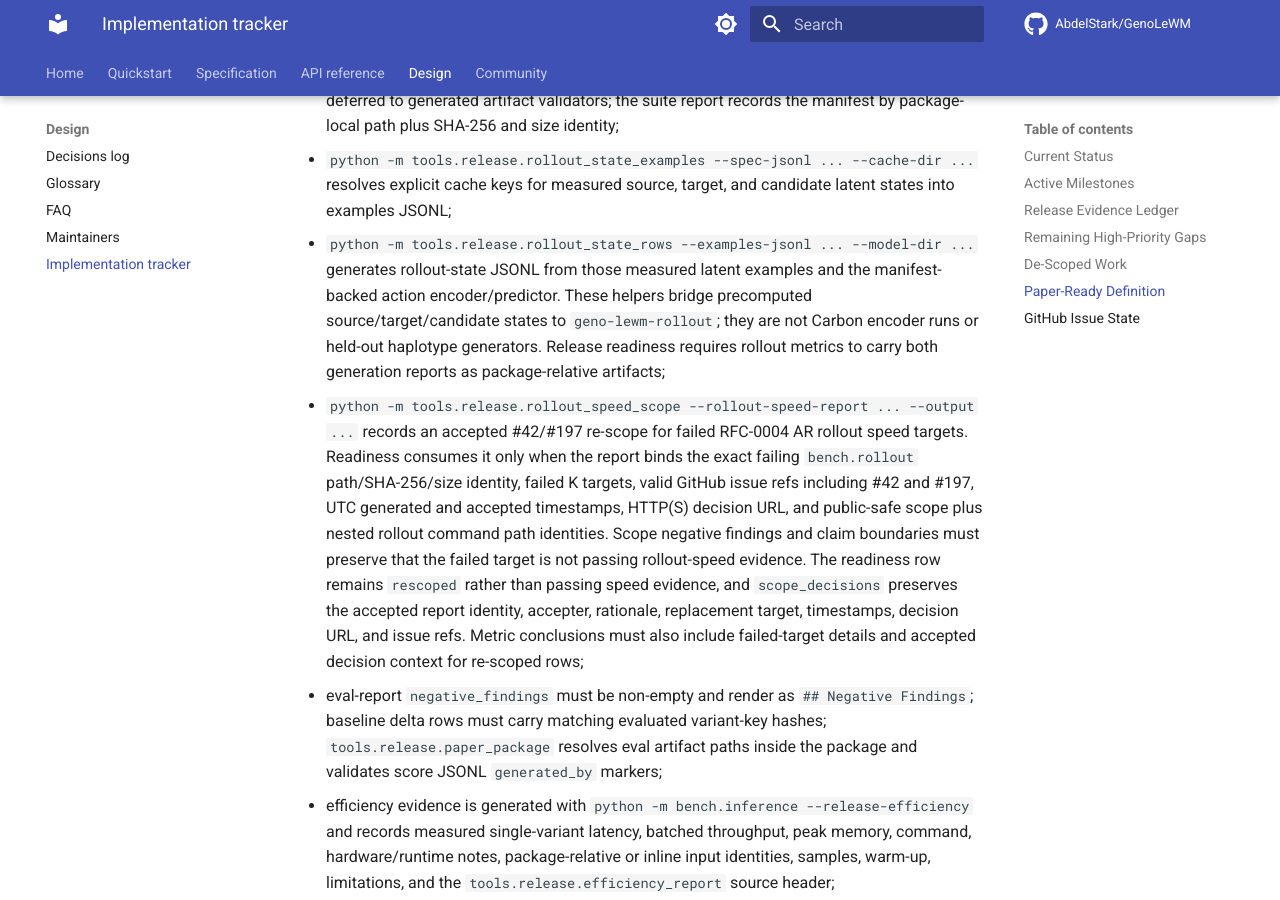
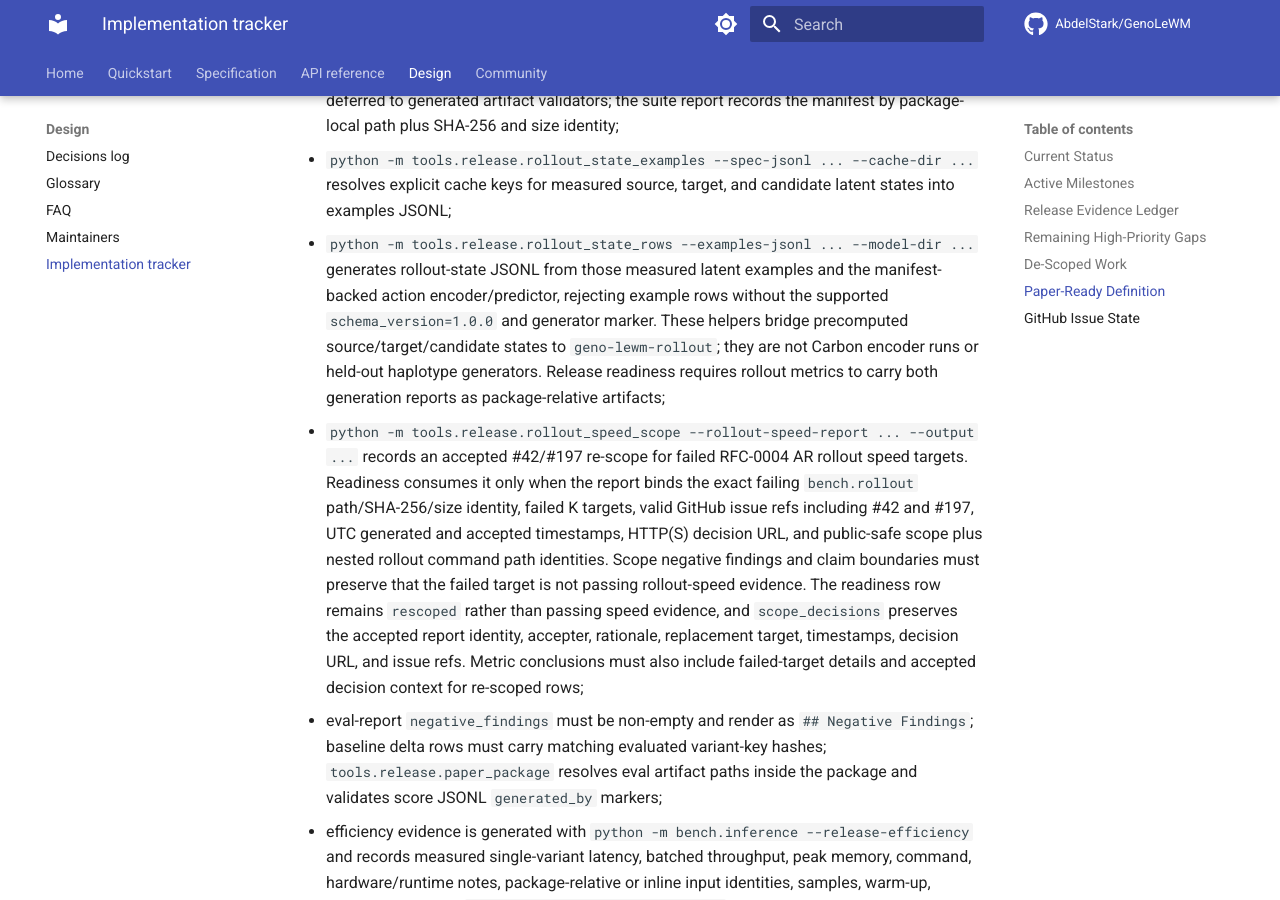
Before and after one commit to AbdelStark/GenoLeWM, an MkDocs documentation site: the page built from docs/roadmap/IMPLEMENTATION.md, in a window 1280 px wide and 900 px high, scrolled down 7755 px. Built offline with MkDocs 1.6.1 and Material for MkDocs 9.7.7, drawn with Linux system fonts in a browser that asks for light colours; comment, search, counter and statistics services are not loaded; the version menu is left out.

Commit message:
eval: require rollout example schema

```diff
--- a/docs/roadmap/IMPLEMENTATION.md
+++ b/docs/roadmap/IMPLEMENTATION.md
@@ -241,11 +241,12 @@ The first paper/demo release is not ready until:
   candidate latent states into examples JSONL;
 - `python -m tools.release.rollout_state_rows --examples-jsonl ... --model-dir ...`
   generates rollout-state JSONL from those measured latent examples and
-  the manifest-backed action encoder/predictor. These helpers bridge
-  precomputed source/target/candidate states to `geno-lewm-rollout`; they
-  are not Carbon encoder runs or held-out haplotype generators. Release
-  readiness requires rollout metrics to carry both generation reports as
-  package-relative artifacts;
+  the manifest-backed action encoder/predictor, rejecting example rows
+  without the supported `schema_version=1.0.0` and generator marker.
+  These helpers bridge precomputed source/target/candidate states to
+  `geno-lewm-rollout`; they are not Carbon encoder runs or held-out
+  haplotype generators. Release readiness requires rollout metrics to
+  carry both generation reports as package-relative artifacts;
 - `python -m tools.release.rollout_speed_scope --rollout-speed-report ... --output ...`
   records an accepted #42/#197 re-scope for failed RFC-0004 AR rollout
   speed targets. Readiness consumes it only when the report binds the
```
Also changed, not shown: README.md (+5 -2 lines), ROADMAP.md (+5 -4 lines), docs/spec/09-release-and-versioning.md (+7 -4 lines), 2 other files.
